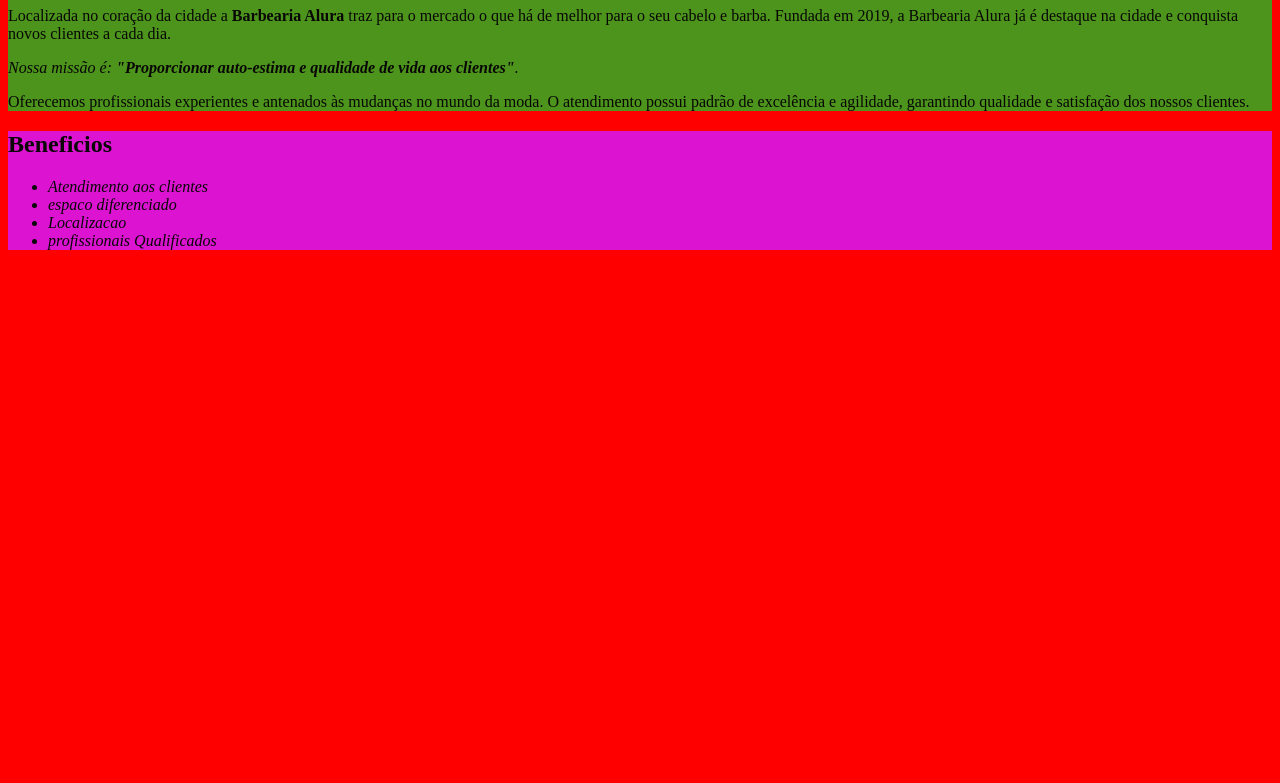
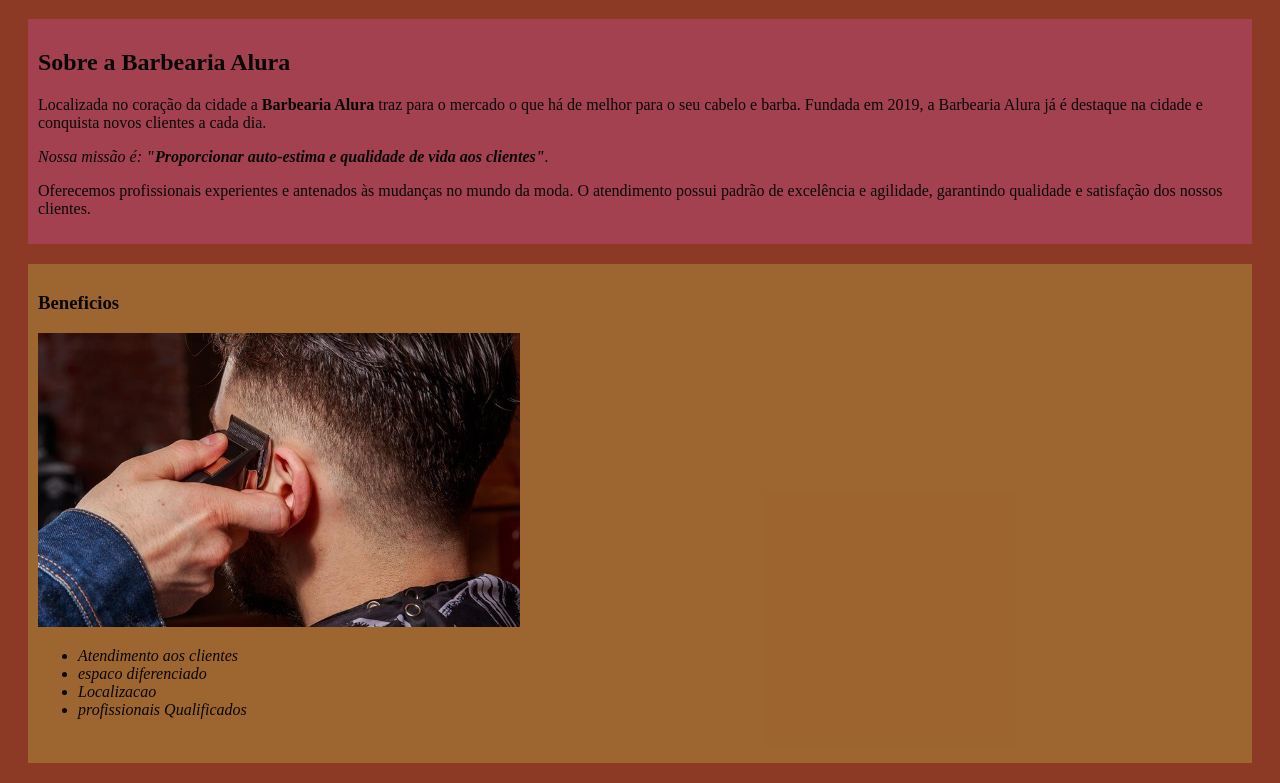
Before and after one commit to MateusAugusto1/EstudosAlura, a plain HTML site: page index.html in a window 1280 px wide. Shown: the part 525-1308 px from the top of the page. Before the commit the page ends 800 px from the top, so only its background shows below. Drawn offline with Linux system fonts and the light colour scheme.

Commit message:
atualizando....

```diff
--- a/index.html
+++ b/index.html
@@ -9,9 +9,10 @@
 
 
 </head>
+<header><h1>Barbearia Alura</h1></header>
     <body >
         <img id="bannner" src="barbershop-4218899_1280.jpg" alt="barbearia">
-            <div class="principal"><h1>Sobre a Barbearia Alura</h1>
+            <div class="principal"><h2>Sobre a Barbearia Alura</h2>
             <p>Localizada no coração da cidade a <strong>Barbearia Alura</strong> traz para o mercado o que há de melhor para o seu cabelo e barba. Fundada em 2019, a Barbearia Alura já é destaque na cidade e conquista novos clientes a cada dia.</p>
 
             <p><em>Nossa missão é: <strong>"Proporcionar auto-estima e qualidade de vida aos clientes"</strong>.</em></p>
@@ -19,7 +20,8 @@
             <p>Oferecemos profissionais experientes e antenados às mudanças no mundo da moda. O atendimento possui padrão de excelência e agilidade, garantindo qualidade e satisfação dos nossos clientes.</p></div>
 
                 <div class="beneficios">
-            <h2>Beneficios</h2>
+            <h3>Beneficios</h3>
+            <img src="Técnicas-de-corte-de-cabelo-masculino.jpg.jpg" alt="cortando o cabelo" class="corte">
 
             <ul>
                 <li class="itens">Atendimento aos clientes</li>
@@ -28,6 +30,7 @@
                 <li class="itens">profissionais Qualificados</li>
                 </li>
             </ul>
+            <br>
         </body>
     </body>
 </html>
--- a/style.css
+++ b/style.css
@@ -10,19 +10,31 @@
 }
 
 .principal{
-    background-color: #4c941c;
+    background-color: #fc65f234;
+    margin: 20px;
+    padding:10px;
 }
 body{
-    background-color:#ff0000 ;
+    background-color:#8C3926;
     color: #080706 ;
+
 }
 h1{
-    color:#1C8394;
+    color:#080706;
+    padding-left: 20PX;
 }
 .itens{
     font-style: italic;
 }
 .beneficios{
     background-attachment: fixed;
-    background-color: rgb(220, 20, 210);
+    background-color: #daff5338;
+    margin: 20px;
+    padding:10px;
+    text-align: top;
+
 }
+.corte{
+    width: 40%;
+    height: 40%;
+}
```
Also changed, not shown: Técnicas-de-corte-de-cabelo-masculino.jpg.jpg (added).
